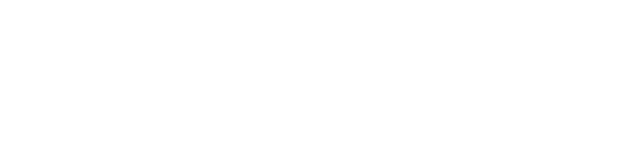
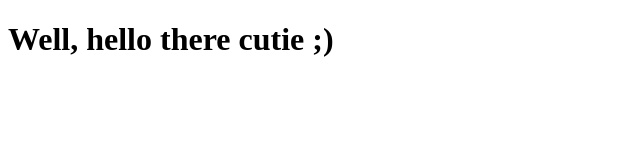
Before and after one commit to worme/git_test, a plain HTML site: page index.html in a window 1280 px wide. Shown: the whole page, without its empty margins (0-640 px from the left). Drawn offline with Linux system fonts and the light colour scheme.

Commit message:
added heading

```diff
--- a/index.html
+++ b/index.html
@@ -6,5 +6,6 @@
   </head>
 
   <body>
+    <h1>Well, hello there cutie ;)</h1>
   </body>
 </html>
```
